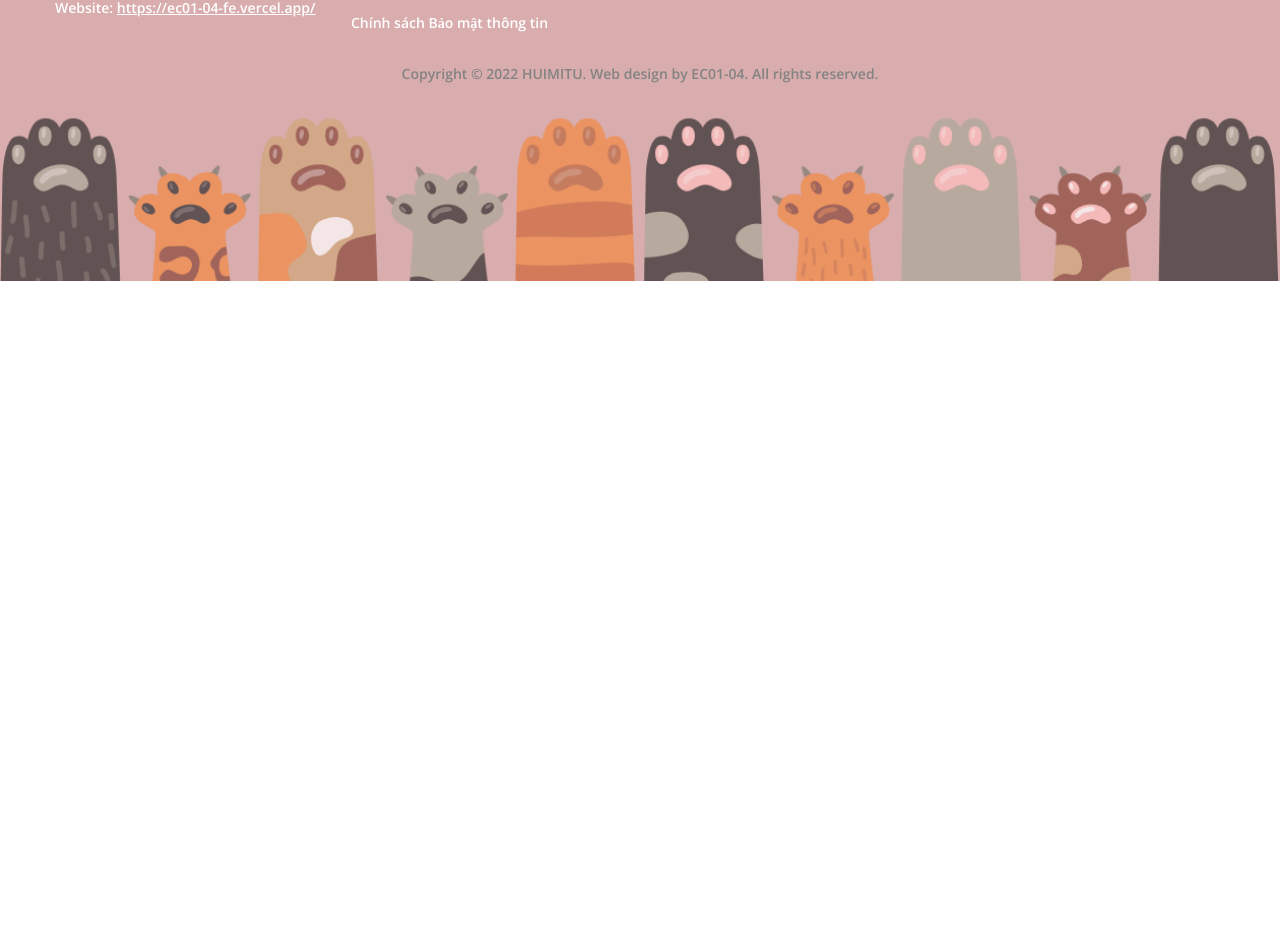
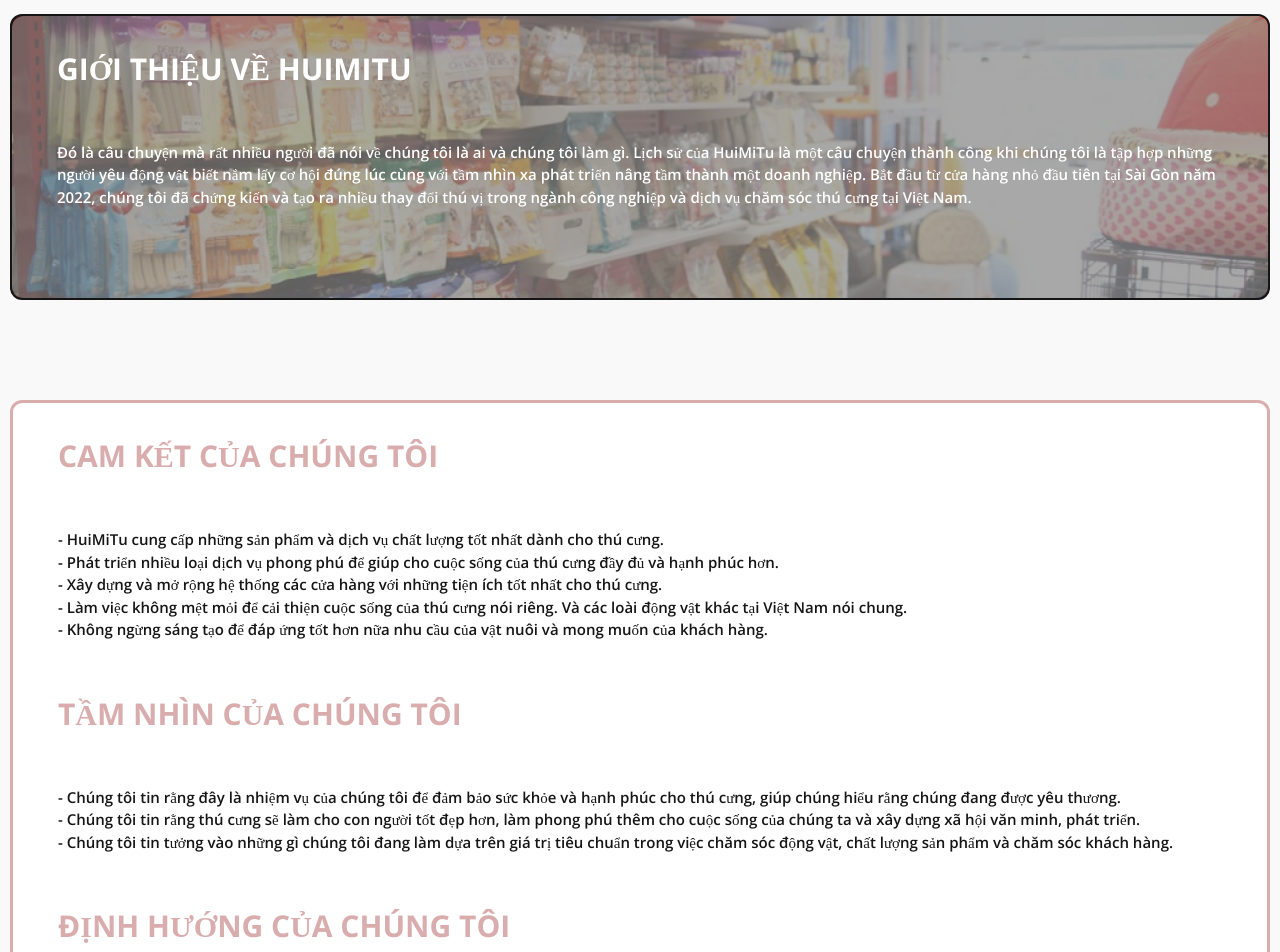
Before and after one commit to txuanson/ec01-04-fe, a React (Create React App) app: page /about-us in a window 1280 px wide. Shown: the part 219-1171 px from the top of the page. Before the commit the page ends 800 px from the top, so only its background shows below. Built offline with nearby package versions, Linux system fonts and the light colour scheme; a web font is replaced by a local one.

Commit message:
Introduce interface

```diff
--- a/src/App.tsx
+++ b/src/App.tsx
@@ -8,7 +8,9 @@
 import ProductDetail from "./pages/ProductDetail";
 import ShoppingCart from "./pages/ShoppingCart";
 import CheckoutDetail from "./pages/CheckoutDetail";
+import AboutUs from "./pages/AboutUs";
 import Policy from "./pages/Policy";
+
 function App() {
   return (
     <MainLayout>
@@ -21,6 +23,7 @@
           <Route path="/product-detail" element={<ProductDetail />} />
           <Route path="/shopping-cart" element={<ShoppingCart />} />
           <Route path="/checkout-detail" element={<CheckoutDetail />} />
+          <Route path="/about-us" element={<AboutUs />} />
           <Route path="/policy" element={<Policy />} />
         </Routes>
       </BrowserRouter>
--- /dev/null
+++ b/src/components/layout/Introduce.tsx
@@ -0,0 +1,49 @@
+import React from "react";
+import { useState } from "react";
+import "./app.css";
+import introduce from "../../assets/introduce.png";
+
+function Introduce() {
+  return (
+    <>
+      <div className="body bg-grey-100">
+        <div className="container introduce bg-grey-100">
+          <div className="container introduce-img bg-grey-100 bd-rd-12">
+            <div className="introduce-img-mask">
+              <div className="article flex-col text-white-100">
+                <div className="article-title">GIỚI THIỆU VỀ HUIMITU</div>
+                <div className="article-content">{`Đó là câu chuyện mà rất nhiều người đã nói về chúng tôi là ai và chúng tôi làm gì. Lịch sử của HuiMiTu là một câu chuyện thành công khi chúng tôi là tập hợp những người yêu động vật biết nắm lấy cơ hội đúng lúc cùng với tầm nhìn xa phát triển nâng tầm thành một doanh nghiệp. Bắt đầu từ cửa hàng nhỏ đầu tiên tại Sài Gòn năm 2022, chúng tôi đã chứng kiến và tạo ra nhiều thay đổi thú vị trong ngành công nghiệp và dịch vụ chăm sóc thú cưng tại Việt Nam.`}</div>
+              </div>
+            </div>
+          </div>
+        </div>
+
+        <div className="container introduce bg-grey-100">
+          <div className="container introduce-border bg-white-100 bd-rd-12">
+            <div className="article flex-col text-black-100">
+              <div className="article-title text-pink-100">
+                CAM KẾT CỦA CHÚNG TÔI
+              </div>
+              <div className="article-content">{`- HuiMiTu cung cấp những sản phẩm và dịch vụ chất lượng tốt nhất dành cho thú cưng.\n- Phát triển nhiều loại dịch vụ phong phú để giúp cho cuộc sống của thú cưng đầy đủ và hạnh phúc hơn.\n- Xây dựng và mở rộng hệ thống các cửa hàng với những tiện ích tốt nhất cho thú cưng.\n- Làm việc không mệt mỏi để cải thiện cuộc sống của thú cưng nói riêng. Và các loài động vật khác tại Việt Nam nói chung.\n- Không ngừng sáng tạo để đáp ứng tốt hơn nữa nhu cầu của vật nuôi và mong muốn của khách hàng.`}</div>
+
+              <div className="article-title text-pink-100">
+                TẦM NHÌN CỦA CHÚNG TÔI
+              </div>
+              <div className="article-content">{`- Chúng tôi tin rằng đây là nhiệm vụ của chúng tôi để đảm bảo sức khỏe và hạnh phúc cho thú cưng, giúp chúng hiểu rằng chúng đang được yêu thương.\n- Chúng tôi tin rằng thú cưng sẽ làm cho con người tốt đẹp hơn, làm phong phú thêm cho cuộc sống của chúng ta và xây dựng xã hội văn minh, phát triển.\n- Chúng tôi tin tưởng vào những gì chúng tôi đang làm dựa trên giá trị tiêu chuẩn trong việc chăm sóc động vật, chất lượng sản phẩm và chăm sóc khách hàng.`}</div>
+
+              <div className="article-title text-pink-100">
+                ĐỊNH HƯỚNG CỦA CHÚNG TÔI
+              </div>
+              <div className="article-content">{`Chúng tôi tin rằng với khả năng tư vấn, giao tiếp và cung cấp dịch vụ tốt nhất cho khách hàng sẽ dẫn đến kết quả tài chính vững mạnh và phát triển lâu dài. HuiMiTu đánh giá những yếu tố góp phần phát triển cho công ty ở 4 cấp độ:\n\n- HIỆU QUẢ QUẢN LÝ LÃNH ĐẠO: Tạo ra một môi trường làm việc theo nhóm chuyên nghiệp. Không ngừng tái cơ cấu quản lý, chia sẻ tích lũy kinh nghiệm. Hoạt động ngoại khóa để tạo ra hiệu quả giá trị cho công việc.\n- TÂM HUYẾT VỚI NGHỀ: Coi trọng, đánh giá và khen thưởng những người có đóng góp tuyệt vời cho công ty. Xây dựng những chính sách đãi ngộ tốt nhất cho nhân sự gắn bó lâu dài.\n- GIÁ TRỊ CỦA KHÁCH HÀNG: Hãy giữ cho khách hàng quay trở lại và đem lại những giá trị thiết thực nhất.\n- ĐIỀU HÀNH TĂNG TRƯỞNG LỢI NHUẬN: Là yếu tố quyết định sự phát triển của doanh nghiệp trong tương lai.`}</div>
+
+              <div className="article-footer text-pink-100">
+                Trân trọng cảm ơn quý khách!
+              </div>
+            </div>
+          </div>
+        </div>
+      </div>
+    </>
+  );
+}
+export default Introduce;
--- a/src/components/layout/app.css
+++ b/src/components/layout/app.css
@@ -115,6 +115,9 @@
 }
 .bd-1-pink {
   border: 1px solid #d9adad;
+}
+.bd-1-black {
+  border: 1px solid #151515;
 }
 .bd-rd-12 {
   border-radius: 12px;
@@ -1497,3 +1500,27 @@
   font-size: 16px;
   font-style: italic;
 }
+.introduce {
+  padding: 50px 0;
+}
+.introduce-img {
+  height: fit-content;
+  background: url("../../assets/introduce.png");
+  background-size: 100%;
+  background-position: center;
+  padding: 0px;
+  border: 2px solid #151515;
+}
+.introduce-img-mask {
+  width: inherit;
+  height: inherit;
+  display: flex;
+  justify-content: center;
+  align-items: center;
+  background: rgb(131, 131, 131, 0.7);
+  border-radius: 12px;
+  padding: 0px 45px;
+}
+.introduce-border {
+  border: 3px solid #d9adad;
+}
--- /dev/null
+++ b/src/pages/AboutUs.tsx
@@ -0,0 +1,14 @@
+import React from "react";
+import Header2 from "../components/layout/Header2";
+import Introduce from "../components/layout/Introduce";
+import Banner from "../components/layout/Banner";
+
+export default function AboutUs() {
+  return (
+    <>
+      <Header2 />
+      <Introduce />
+      <Banner />
+    </>
+  );
+}
```
Also changed, not shown: src/assets/introduce.png (added).
